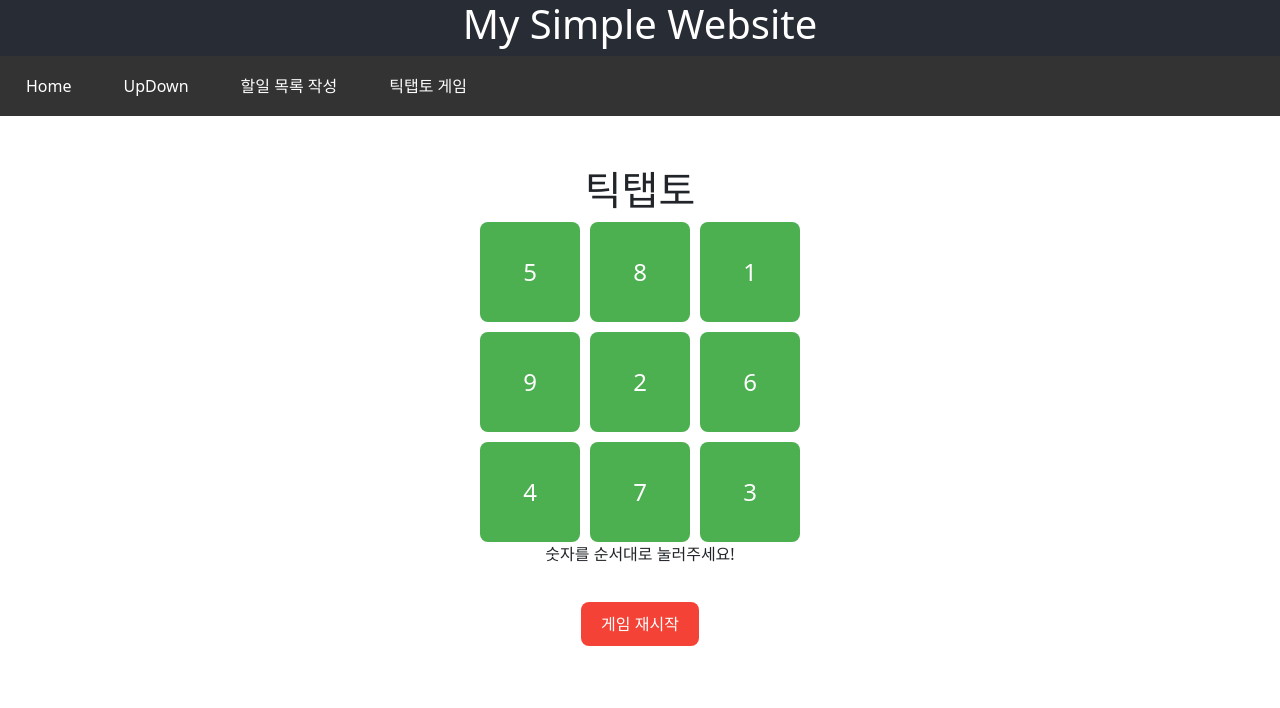
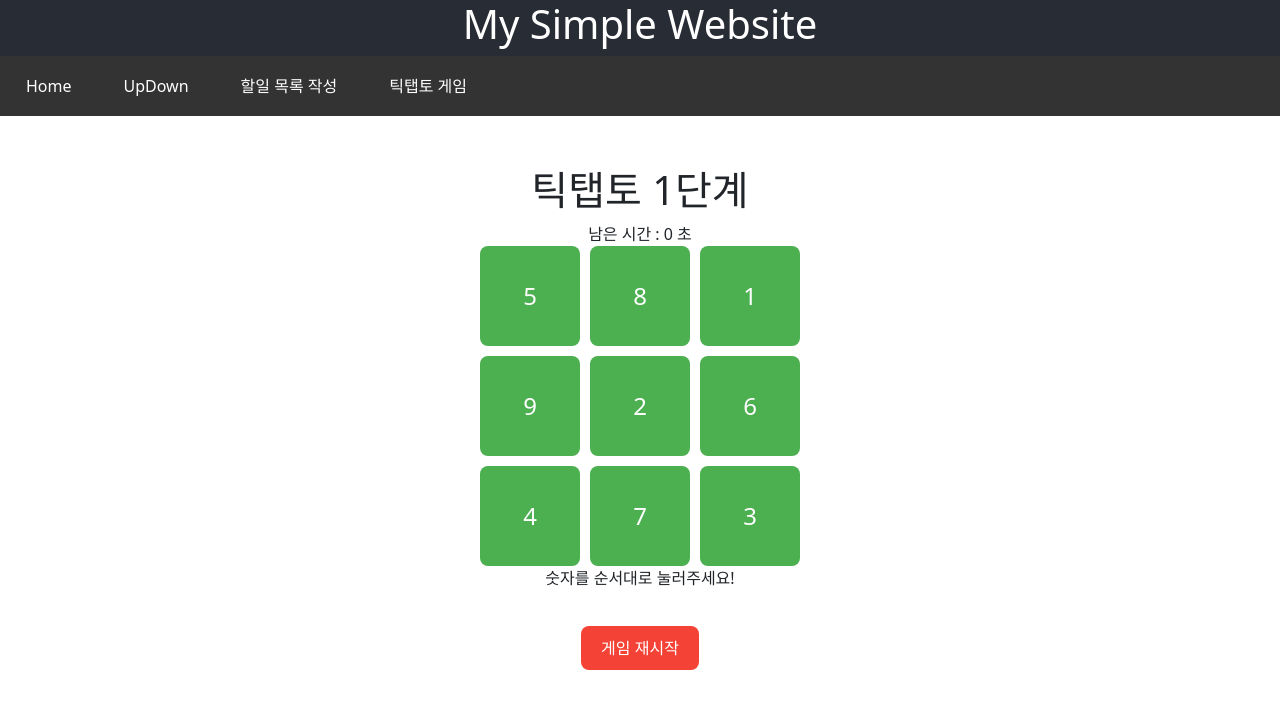
Before and after one commit to sangjunchung/React-tutorial, a React (Create React App) app in the folder my-simple-website/: page /tictaptoe in a window 1280 px wide. Shown: the top 708 px of the page. Built offline with nearby package versions, Linux system fonts and the light colour scheme.

Commit message:
useEffect timer

```diff
--- a/my-simple-website/src/component/TicTapToe.js
+++ b/my-simple-website/src/component/TicTapToe.js
@@ -1,9 +1,7 @@
 import React, { useState, useEffect } from "react";
 import './TicTapToe.css';
 import { Link } from "react-router-dom";
-/*
-useEffect(()=>{},[])
-*/
+
 const shuffleArray = (Array) => {
   // sort = 정렬
   // Math.random() - 0.5 : 배열을 랜덤으로 섞을 때 자주 사용 (-0.5 ~ 0.5 사이 생성)
@@ -27,6 +25,20 @@ const TicTapToe = () => {
 
   const [isCorrect, setIsCorrect] = useState(false);
 
+  const [timer, setTimer] = useState(5);
+
+  useEffect(()=>{
+    let countdown;
+
+    if(timer > 0){
+      countdown = setTimeout(()=>{
+       setTimer(timer - 1)
+      }, 1000);
+    } else if (timer === 0){
+      alert("시간초과! 게임이 종료되었습니다.");
+    }
+  });
+
   const clickNumber = (number) => {
     // 만약 사용자가 클릭해야되는 숫자와 사용자가 클릭한 숫자가 서로 일치하는가?
     if (number === nextNumber) {
@@ -46,11 +58,13 @@ const TicTapToe = () => {
     setNextNumber(1);
     setMessage('숫자를 순서대로 눌러주세요!');
     setIsCorrect(false);
+    setTimer(5);
   };
 
   return (
     <div className="tic-tap-toe-container">
-      <h1>틱탭토</h1>
+      <h1>틱탭토 1단계</h1>
+      <div className="timer">남은 시간 : {timer} 초</div>
       <div className="tictaptoe-grid">
         {numbers.map((number) => (
           <button className="tictaptoe-button" key={number} onClick={() => clickNumber(number)}>
--- a/my-simple-website/src/component/TicTapToeTwoStep.js
+++ b/my-simple-website/src/component/TicTapToeTwoStep.js
@@ -1,4 +1,4 @@
-import React, { useState } from "react";
+import React, { useState, useEffect } from "react";
 import './TicTapToe.css';
 import { Link } from "react-router-dom";
 
@@ -6,6 +6,7 @@ const shuffleArray = (Array) => {
     return Array.sort(() => Math.random() - 0.5);
   };
 
+/* TicTapToeTwoStep 컴포넌트 시작 위치 */
 const TTT_twoStep = () => {
     const [numbers, setNumbers] = useState(
         shuffleArray([...Array(20).keys()].map((n) => n + 1))
@@ -14,6 +15,22 @@ const TTT_twoStep = () => {
       const [nextNumber, setNextNumber] = useState(1);
       const [message, setMessage] = useState('숫자를 순서대로 눌러주세요!');
       const [isCorrect, setIsCorrect] = useState(false);
+      const [timer, setTimer] = useState(10); // 초기 시간 설정
+
+      //useEffect(function 기능명() => {어떤 기능이 동작해야하나요?},[어떤값이변경될때마다 function기능이 움직여야하나요?]);
+      //useEffect(() => {},[]);
+      //useEffect(() => {},[numbers]); // numbers 숫자가 변경될 때마다 function 기능 발생
+
+      useEffect(()=>{
+        let countdown;
+        if (timer > 0){
+          countdown = setTimeout(()=>{
+            setTimer(timer - 1);
+          }, 1000);
+        } else if (timer === 0){
+          alert("시간초과! 게임이 종료되었습니다.");
+        }
+      });
 
       const clickNumber = (number) => {
         if (number === nextNumber) {
@@ -33,11 +50,13 @@ const TTT_twoStep = () => {
         setNextNumber(1);
         setMessage('숫자를 순서대로 눌러주세요!');
         setIsCorrect(false);
+        setTimer(10);
       };
 
     return(
       <div className="tic-tap-toe-container">
-      <h1>틱탭토</h1>
+      <h1>틱탭토 2단계</h1>
+      <div className="timer">남은 시간 : {timer} 초</div>
       <div className="tictaptoe2-grid">
         {numbers.map((number) => (
           <button className="tictaptoe-button" key={number} onClick={() => clickNumber(number)}>
```
